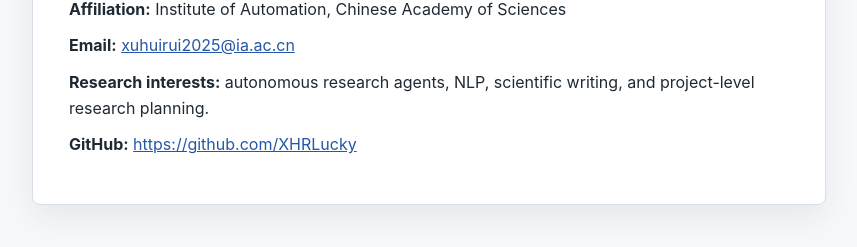
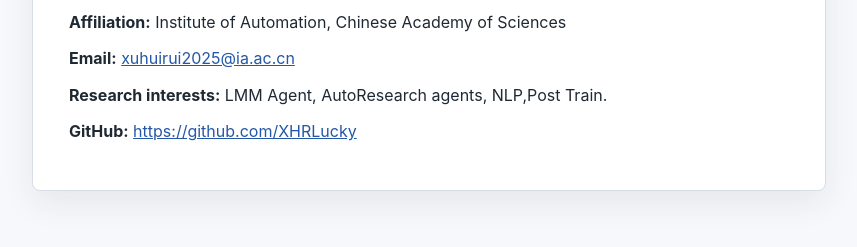
Before and after one commit to XHRLucky/XHRLucky.github.io, a plain HTML site: page index.html in a window 1280 px wide. Shown: the part 377-624 px from the top of the page, without its empty margins (211-1068 px from the left). Drawn offline with Linux system fonts and the light colour scheme.

Commit message:
Update index.html

```diff
--- a/index.html
+++ b/index.html
@@ -50,7 +50,7 @@
     <h1>Huirui Xu</h1>
     <p><span class="label">Affiliation:</span> Institute of Automation, Chinese Academy of Sciences</p>
     <p><span class="label">Email:</span> <a href="mailto:xuhuirui2025@ia.ac.cn">xuhuirui2025@ia.ac.cn</a></p>
-    <p><span class="label">Research interests:</span> autonomous research agents, NLP, scientific writing, and project-level research planning.</p>
+    <p><span class="label">Research interests:</span> LMM Agent, AutoResearch agents, NLP,Post Train.</p>
     <p><span class="label">GitHub:</span> <a href="https://github.com/XHRLucky">https://github.com/XHRLucky</a></p>
   </main>
 </body>
```
